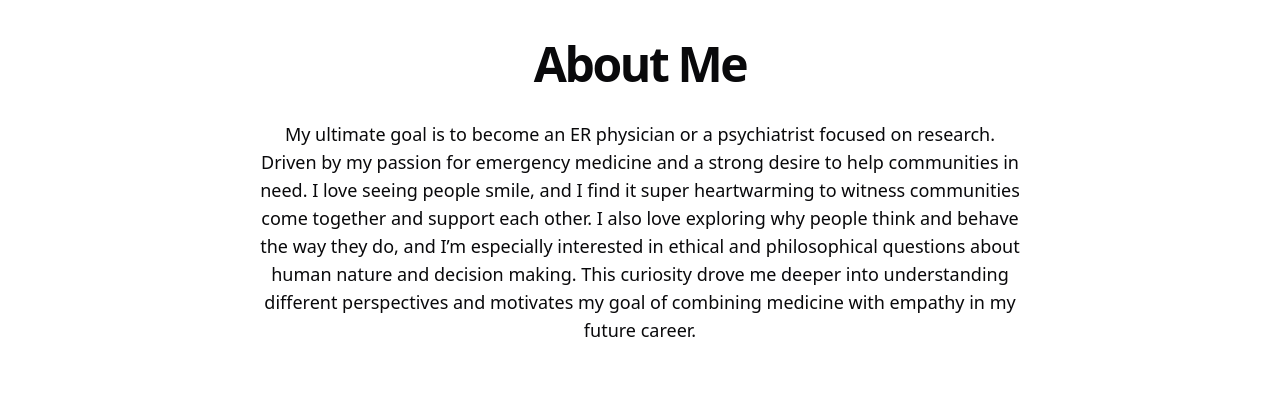
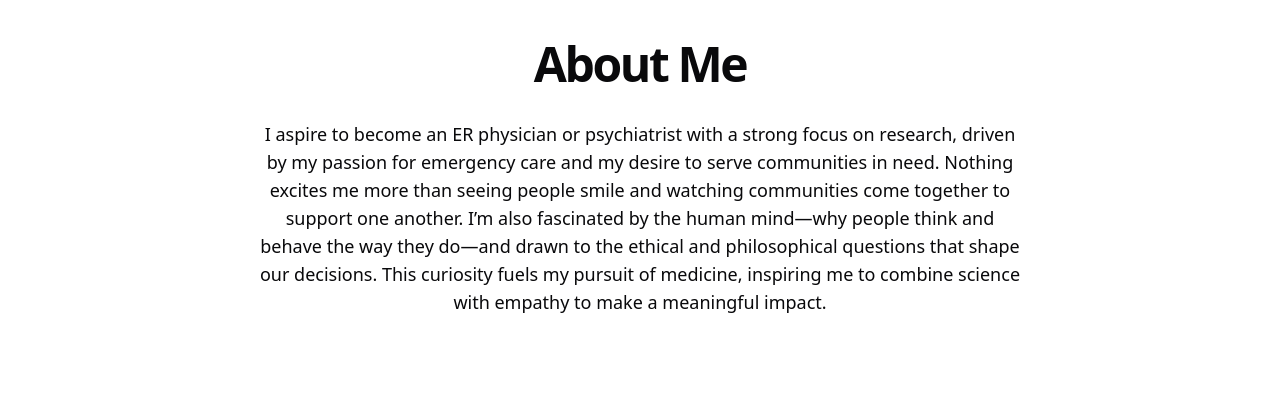
Before and after one commit to ninachenqm/amy-portfolio, a React (Vite) app: page / in a window 1280 px wide. Shown: the part 820-1214 px from the top of the page. Built offline with nearby package versions, Linux system fonts and the light colour scheme.

Commit message:
update About Me

```diff
--- a/src/components/AboutSection.jsx
+++ b/src/components/AboutSection.jsx
@@ -10,7 +10,7 @@ function AboutSection() {
         </h2>
         <div className="max-w-3xl mx-auto">
           <p className="text-lg text-muted-foreground mb-4">
-            My ultimate goal is to become an ER physician or a psychiatrist focused on research. Driven by my passion for emergency medicine and a strong desire to help communities in need. I love seeing people smile, and I find it super heartwarming to witness communities come together and support each other. I also love exploring why people think and behave the way they do, and I’m especially interested in ethical and philosophical questions about human nature and decision making. This curiosity drove me deeper into understanding different perspectives and motivates my goal of combining medicine with empathy in my future career.
+            I aspire to become an ER physician or psychiatrist with a strong focus on research, driven by my passion for emergency care and my desire to serve communities in need. Nothing excites me more than seeing people smile and watching communities come together to support one another. I’m also fascinated by the human mind—why people think and behave the way they do—and drawn to the ethical and philosophical questions that shape our decisions. This curiosity fuels my pursuit of medicine, inspiring me to combine science with empathy to make a meaningful impact.
           </p>
 
         </div>
```
